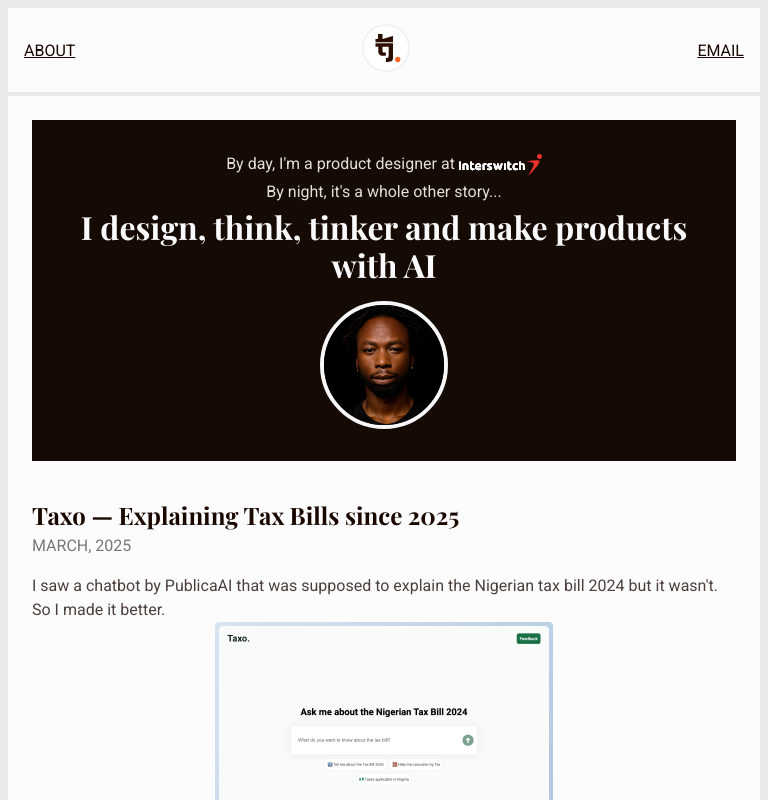
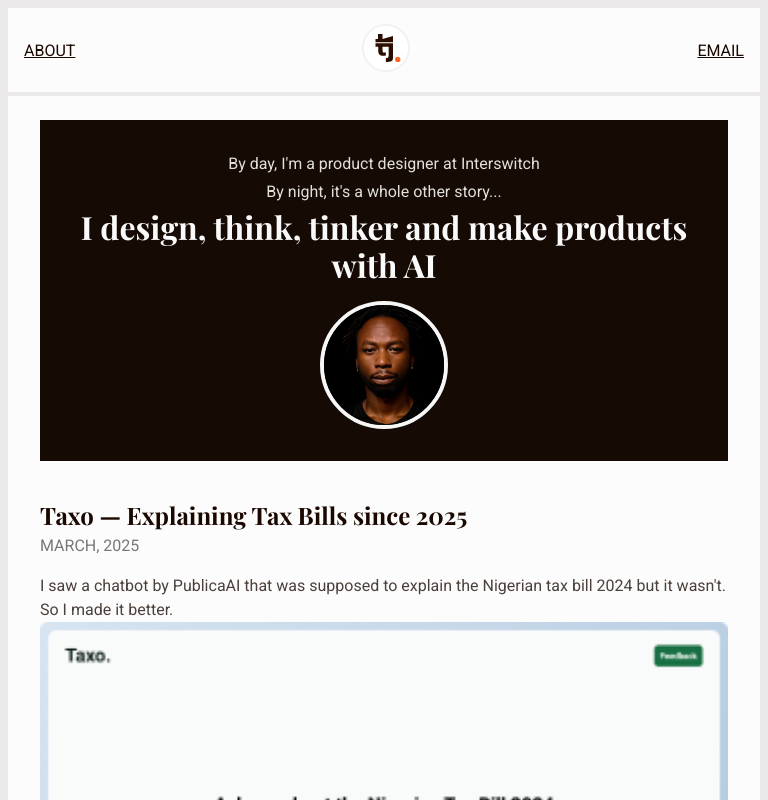
Before and after one commit to notorioustomijo/tominaytor, a React (Vite) app: page / in a window 768 px wide. Shown: the top 800 px of the page. Built offline with nearby package versions, Linux system fonts and the light colour scheme; a web font is replaced by a local one.

Commit message:
Took out switch logo and tweaked project img width

```diff
--- a/src/components/Banner.jsx
+++ b/src/components/Banner.jsx
@@ -5,10 +5,7 @@
     return (
         <section className='banner'>
             <div className='banner-text'>
-                <div className='banner-intro'>
-                    <p>By day, I'm a product designer at</p>
-                    <img src={theSwitch} alt="Interswitch" />
-                </div>
+                <p>By day, I'm a product designer at Interswitch</p>
                 <p>By night, it's a whole other story...</p>
                 <h1>I design, think, tinker and make products with AI</h1>
             </div>
--- a/src/index.css
+++ b/src/index.css
@@ -470,7 +470,7 @@
     .top-section,
     .mid-section,
     .bottom-section {
-      padding: 1.5rem;
+      padding: 1.5rem 2rem;
     }
 
     /* Banner */
@@ -507,6 +507,10 @@
   .project-mindlist_container {
     flex-direction: column;
     align-items: center;
+  }
+
+  .project-img_container {
+    width: 100%;
   }
 
   /* About Me */
```
